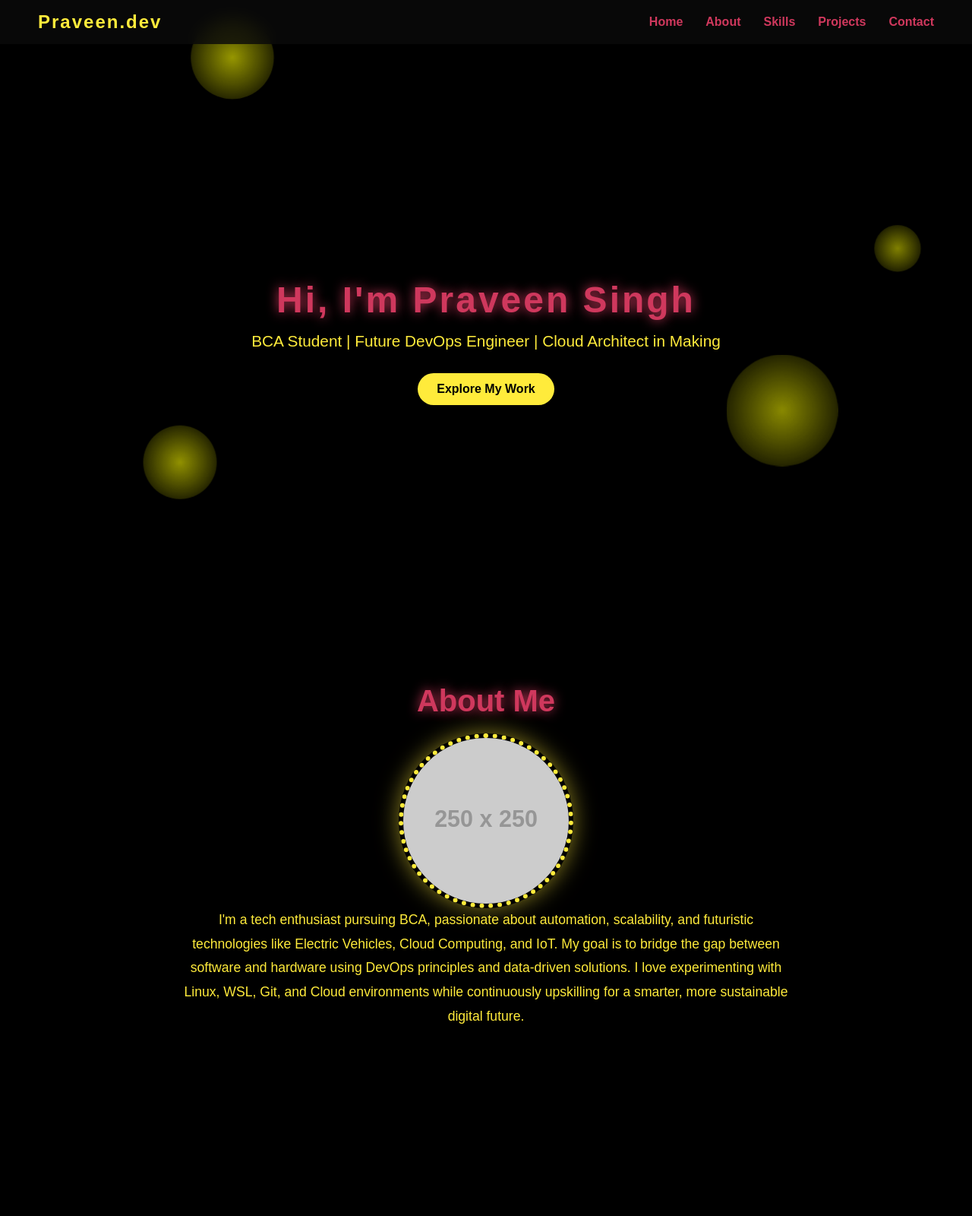
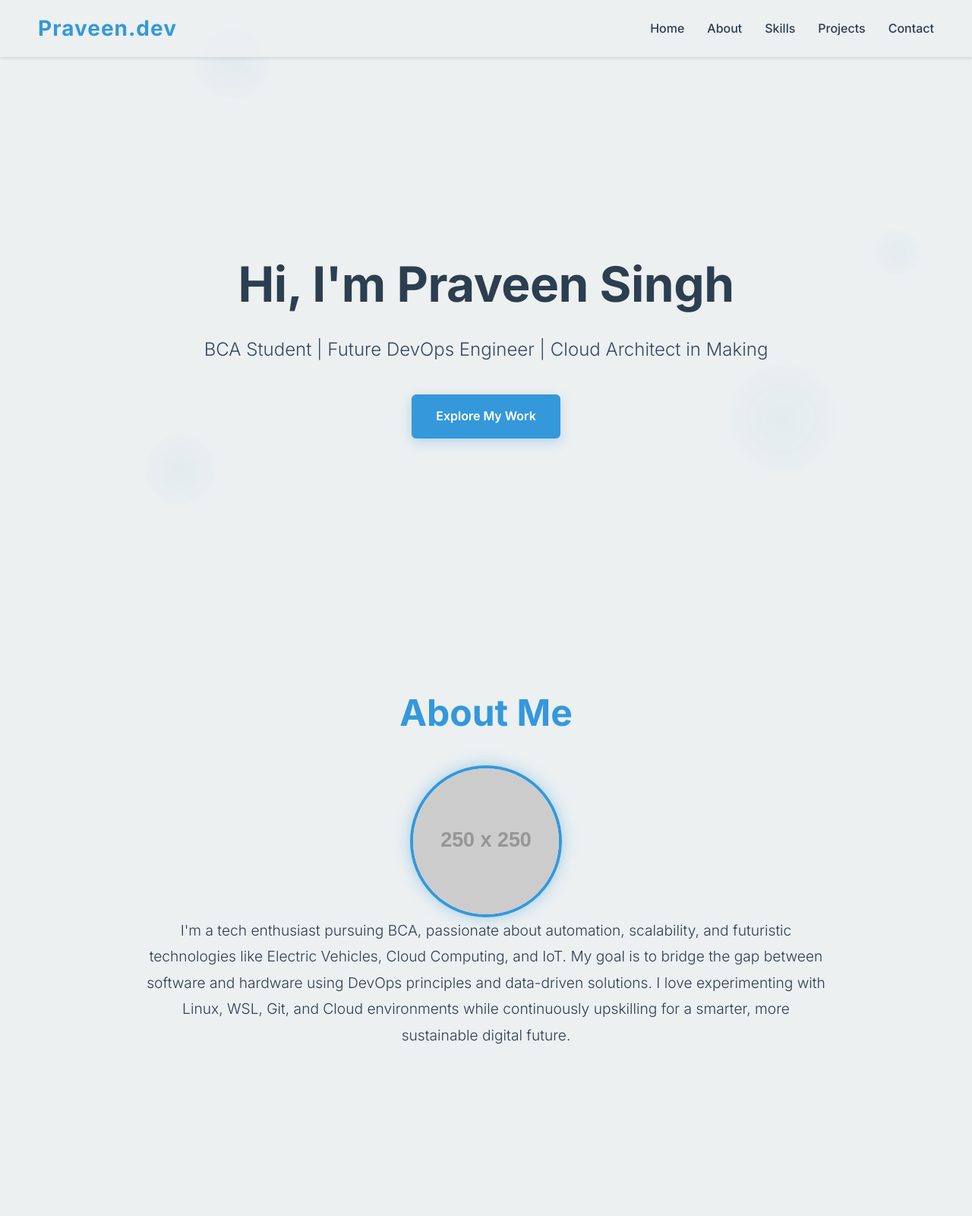
Before and after one commit to praveen-singh07/portfolio, a plain HTML site: page index.html in a window 1280 px wide. Shown: the top 1600 px of the page at 76% size. Drawn offline with Linux system fonts and the light colour scheme; placeholder pictures from the web are drawn by us.

Commit message:
version 0.2

```diff
--- a/index.html
+++ b/index.html
@@ -6,6 +6,19 @@
 <title>Praveen | Futuristic Portfolio</title>
 
 <style>
+  /* === 1. FONT IMPORT & VARIABLES === */
+  @import url('https://fonts.googleapis.com/css2?family=Inter:wght@300;400;500;600;700&display=swap');
+
+  :root {
+    /* New Modern Professional Palette */
+    --primary-color: #2c3e50; /* Deep Navy - Primary Text/Headings */
+    --secondary-color: #34495e; /* Darker Navy - Borders/Dark Backgrounds */
+    --background-color: #ecf0f1; /* Light Gray/Off-White - Main Background */
+    --accent-color: #3498db; /* Electric Blue - Links/Buttons/Highlights */
+    --light-text: #ffffff; /* White for high contrast text */
+  }
+
+  /* === 2. GENERAL STYLES & RESET === */
   * {
     margin: 0;
     padding: 0;
@@ -14,10 +27,44 @@
   }
 
   body {
-    background-color: #000;
-    color: #cf385d;
-    font-family: 'Poppins', sans-serif;
+    background-color: var(--background-color);
+    color: var(--primary-color);
+    /* INTERACTIVE FONT FAMILY */
+    font-family: 'Inter', sans-serif;
+    font-size: 16px;
+    line-height: 1.6; /* Improved readability */
     overflow-x: hidden;
+  }
+
+  h1, h2 {
+    font-weight: 700;
+    color: var(--primary-color);
+  }
+
+  a {
+    text-decoration: none;
+    color: var(--accent-color);
+    transition: 0.3s ease;
+  }
+
+  a:hover {
+    color: var(--secondary-color);
+    text-decoration: underline;
+  }
+
+  /* ==== BUBBLE BACKGROUND (Subtle Light Mode Adaption) ==== */
+  .bubble {
+    position: absolute;
+    background: radial-gradient(circle, rgba(52, 152, 219, 0.1) 0%, rgba(52, 152, 219, 0.01) 80%);
+    border-radius: 50%;
+    animation: float 15s infinite ease-in-out;
+    z-index: 0;
+  }
+
+  @keyframes float {
+    0% { transform: translateY(0) scale(1); opacity: 0.4; }
+    50% { transform: translateY(-120px) scale(1.05); opacity: 0.6; }
+    100% { transform: translateY(0) scale(1); opacity: 0.4; }
   }
 
   /* ==== NAVBAR ==== */
@@ -26,19 +73,20 @@
     top: 0;
     left: 0;
     width: 100%;
-    background: rgba(10, 10, 10, 0.8);
-    backdrop-filter: blur(10px);
+    background: rgba(236, 240, 241, 0.95);
+    backdrop-filter: blur(5px);
     display: flex;
     justify-content: space-between;
     align-items: center;
     padding: 15px 50px;
     z-index: 1000;
+    box-shadow: 0 2px 4px rgba(0, 0, 0, 0.1);
   }
 
   nav h1 {
-    font-size: 1.5rem;
-    color: #ffeb3b;
-    letter-spacing: 2px;
+    font-size: 1.75rem;
+    color: var(--accent-color);
+    letter-spacing: 1px;
   }
 
   nav ul {
@@ -48,29 +96,28 @@
   }
 
   nav a {
-    text-decoration: none;
-    color: #cf385d;
-    font-weight: 600;
-    transition: 0.3s;
+    color: var(--primary-color);
+    font-weight: 500;
+    position: relative;
   }
 
-  nav a:hover {
-    color: #ffeb3b;
+  /* Interactive underline effect */
+  nav a::after {
+    content: '';
+    position: absolute;
+    width: 0;
+    height: 2px;
+    display: block;
+    margin-top: 5px;
+    right: 0;
+    background: var(--accent-color);
+    transition: width 0.3s ease;
   }
 
-  /* ==== BUBBLE BACKGROUND ==== */
-  .bubble {
-    position: absolute;
-    background: radial-gradient(circle, rgba(255,255,0,0.6) 0%, rgba(255,255,0,0.1) 80%);
-    border-radius: 50%;
-    animation: float 12s infinite ease-in-out;
-    z-index: 0;
-  }
-
-  @keyframes float {
-    0% { transform: translateY(0) scale(1); opacity: 0.8; }
-    50% { transform: translateY(-100px) scale(1.1); opacity: 1; }
-    100% { transform: translateY(0) scale(1); opacity: 0.8; }
+  nav a:hover::after {
+    width: 100%;
+    left: 0;
+    background: var(--accent-color);
   }
 
   /* ==== HERO SECTION ==== */
@@ -87,32 +134,38 @@
   }
 
   header h1 {
-    font-size: 3rem;
-    letter-spacing: 3px;
-    text-shadow: 0 0 15px #cf385d;
+    font-size: 4rem;
+    letter-spacing: -0.5px;
+    text-shadow: none;
   }
 
   header p {
-    font-size: 1.3rem;
+    font-size: 1.5rem;
     margin-top: 15px;
-    color: #ffeb3b;
+    color: var(--secondary-color);
+    font-weight: 300;
   }
 
   header .btn {
-    margin-top: 30px;
-    padding: 12px 25px;
-    background: #ffeb3b;
-    color: #000;
-    font-weight: bold;
-    border-radius: 30px;
+    margin-top: 40px;
+    padding: 14px 30px;
+    background: var(--accent-color);
+    color: var(--light-text);
+    font-weight: 600;
+    border-radius: 6px;
     cursor: pointer;
-    transition: 0.3s;
+    transition: 0.3s ease;
     text-decoration: none;
+    border: 2px solid var(--accent-color);
+    box-shadow: 0 5px 15px rgba(52, 152, 219, 0.3);
   }
 
   header .btn:hover {
-    background: #cf385d;
-    color: #fff;
+    background: var(--primary-color);
+    color: var(--light-text);
+    border-color: var(--primary-color);
+    transform: translateY(-2px);
+    box-shadow: 0 8px 20px rgba(52, 152, 219, 0.4);
   }
 
   /* ==== SECTION STYLES ==== */
@@ -132,17 +185,18 @@
   }
 
   .image-section img {
-    width: 230px;
-    height: 230px;
+    width: 200px;
+    height: 200px;
     border-radius: 50%;
-    border: 6px dotted #ffeb3b;
-    box-shadow: 0 0 30px #ffeb3b88;
+    border: 4px solid var(--accent-color);
+    box-shadow: 0 0 20px rgba(52, 152, 219, 0.4);
     transition: transform 0.5s ease, box-shadow 0.5s ease;
+    object-fit: cover;
   }
 
   .image-section img:hover {
-    transform: scale(1.1);
-    box-shadow: 0 0 50px #ffeb3b;
+    transform: scale(1.05);
+    box-shadow: 0 0 35px rgba(52, 152, 219, 0.6);
   }
 
   .about, .skills, .projects, .contact {
@@ -150,18 +204,19 @@
   }
 
   .about h2, .skills h2, .projects h2, .contact h2 {
-    font-size: 2.5rem;
-    margin-bottom: 20px;
-    color: #cf385d;
-    text-shadow: 0 0 15px #cf385d;
+    font-size: 3rem;
+    margin-bottom: 30px;
+    color: var(--accent-color);
+    text-shadow: none;
   }
 
   .about p {
-    max-width: 800px;
+    max-width: 900px;
     margin: 0 auto;
-    color: #ffeb3b;
+    color: var(--primary-color);
     line-height: 1.8;
-    font-size: 1.1rem;
+    font-size: 1.2rem;
+    font-weight: 300;
   }
 
   /* ==== SKILLS ==== */
@@ -174,20 +229,21 @@
   }
 
   .skill {
-    background: #111;
-    border: 2px solid #ffeb3b;
-    padding: 20px 30px;
-    border-radius: 50px;
-    font-weight: bold;
-    color: #cf385d;
-    box-shadow: 0 0 10px #ffeb3b55;
-    transition: 0.3s;
+    background: var(--light-text);
+    border: 1px solid var(--secondary-color);
+    padding: 10px 20px;
+    border-radius: 4px;
+    font-weight: 500;
+    color: var(--primary-color);
+    box-shadow: 0 2px 5px rgba(0, 0, 0, 0.05);
+    transition: 0.3s ease;
   }
 
   .skill:hover {
-    background: #ffeb3b;
-    color: #000;
-    box-shadow: 0 0 25px #ffeb3b;
+    background: var(--accent-color);
+    color: var(--light-text);
+    box-shadow: 0 5px 15px rgba(52, 152, 219, 0.3);
+    transform: translateY(-2px);
   }
 
   /* ==== PROJECTS ==== */
@@ -199,41 +255,32 @@
   }
 
   .project-card {
-    background: #111;
-    border-radius: 20px;
-    padding: 25px;
-    border: 2px solid #ffeb3b;
-    color: #ffeb3b;
-    transition: 0.4s;
-    box-shadow: 0 0 20px #000;
+    background: var(--light-text);
+    border-radius: 12px;
+    padding: 30px;
+    border: 1px solid rgba(0, 0, 0, 0.1);
+    color: var(--primary-color);
+    box-shadow: 0 4px 10px rgba(0, 0, 0, 0.05);
+    transition: 0.4s ease;
   }
 
   .project-card:hover {
-    transform: translateY(-10px);
-    box-shadow: 0 0 25px #ffeb3b55;
+    transform: translateY(-5px);
+    box-shadow: 0 8px 20px rgba(0, 0, 0, 0.1);
   }
 
   /* ==== CONTACT ==== */
   .contact p {
-    color: #ffeb3b;
+    color: var(--primary-color);
     margin-bottom: 20px;
-  }
-
-  .contact a {
-    color: #cf385d;
-    font-weight: bold;
-    text-decoration: none;
-  }
-
-  .contact a:hover {
-    color: #ffeb3b;
+    font-size: 1.2rem;
   }
 
   /* ==== SCROLL ANIMATION ==== */
   .hidden {
     opacity: 0;
-    transform: translateY(80px);
-    transition: all 1s ease;
+    transform: translateY(40px); /* Reduced movement for light mode */
+    transition: all 1s ease-out;
   }
   .show {
     opacity: 1;
@@ -244,9 +291,10 @@
   footer {
     text-align: center;
     padding: 30px;
-    background: #111;
-    color: #cf385d;
+    background: var(--secondary-color);
+    color: var(--light-text);
     letter-spacing: 1px;
+    font-size: 0.9rem;
   }
 
 </style>
```
